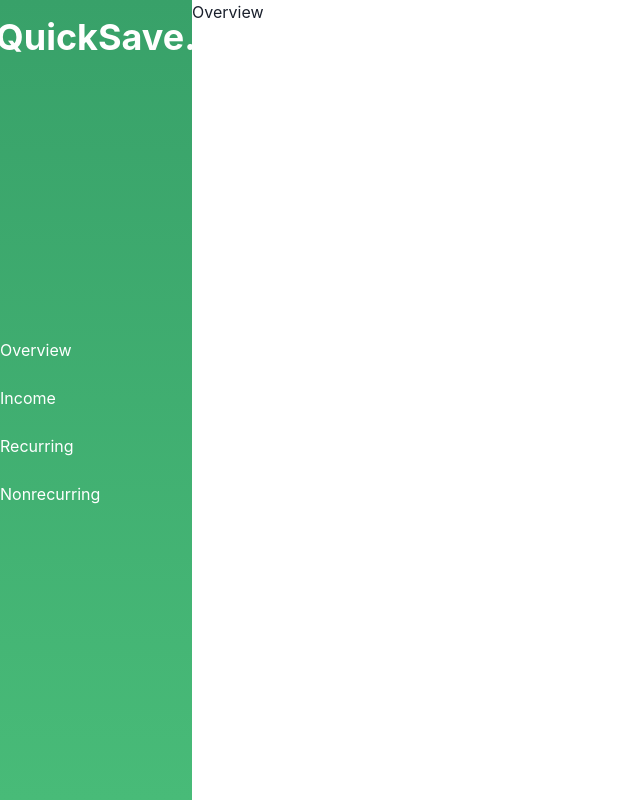
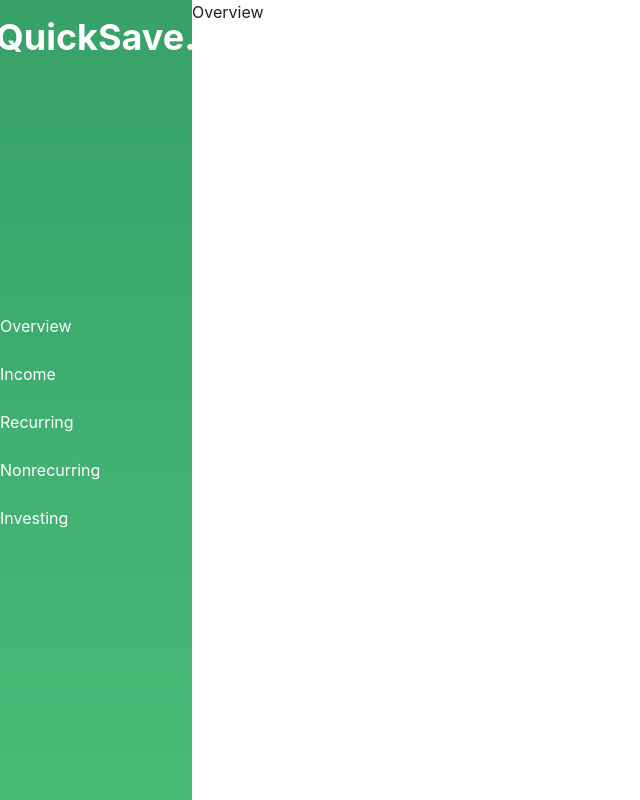
Before and after one commit to FrancisCalizo/quicksave, a Next.js app in the folder client/: page /dashboard in a window 1280 px wide. Shown: the whole page, without its empty margins (0-640 px from the left). Built offline with nearby package versions, Linux system fonts and the light colour scheme.

Commit message:
feat: add investing tab to sidebar

```diff
--- a/client/components/routes.ts
+++ b/client/components/routes.ts
@@ -3,4 +3,5 @@ export const SIDEBAR_LINKS = [
   { title: 'Income', route: '/dashboard/income' },
   { title: 'Recurring', route: '/dashboard/recurring' },
   { title: 'Nonrecurring', route: '/dashboard/nonrecurring' },
+  { title: 'Investing', route: '/dashboard/investing' },
 ];
```
